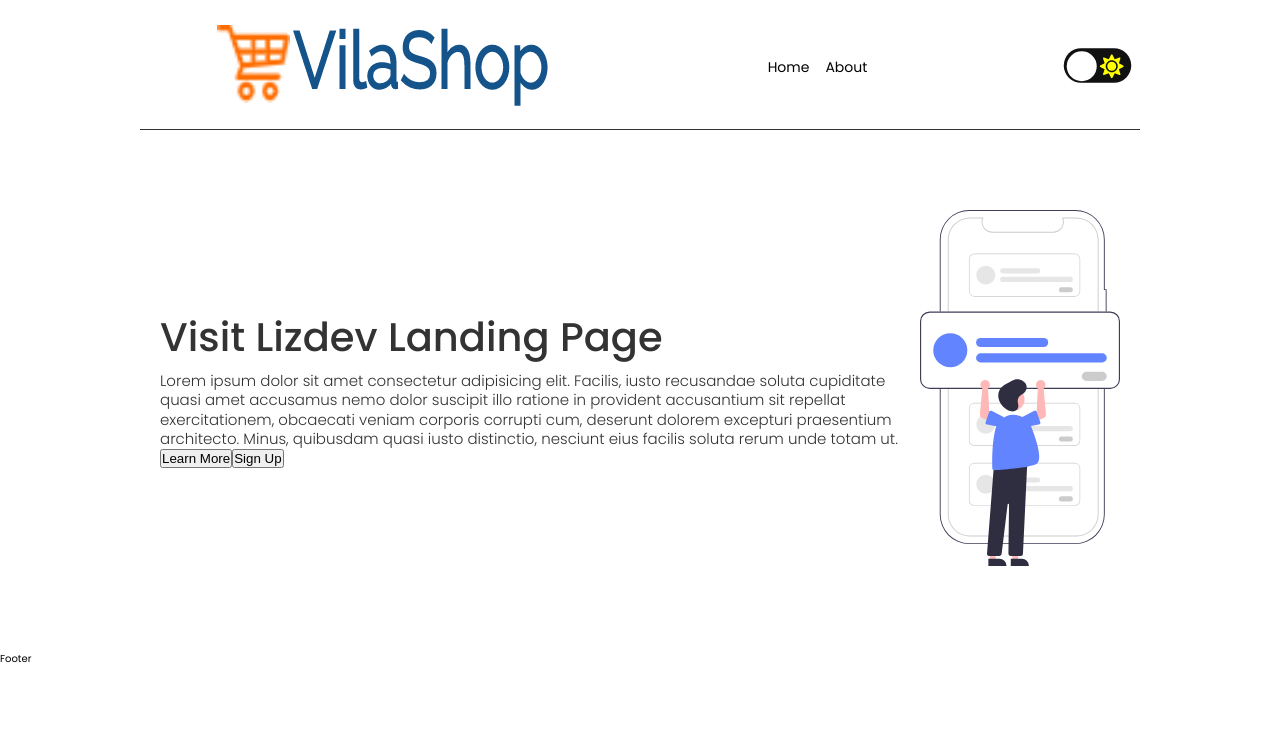
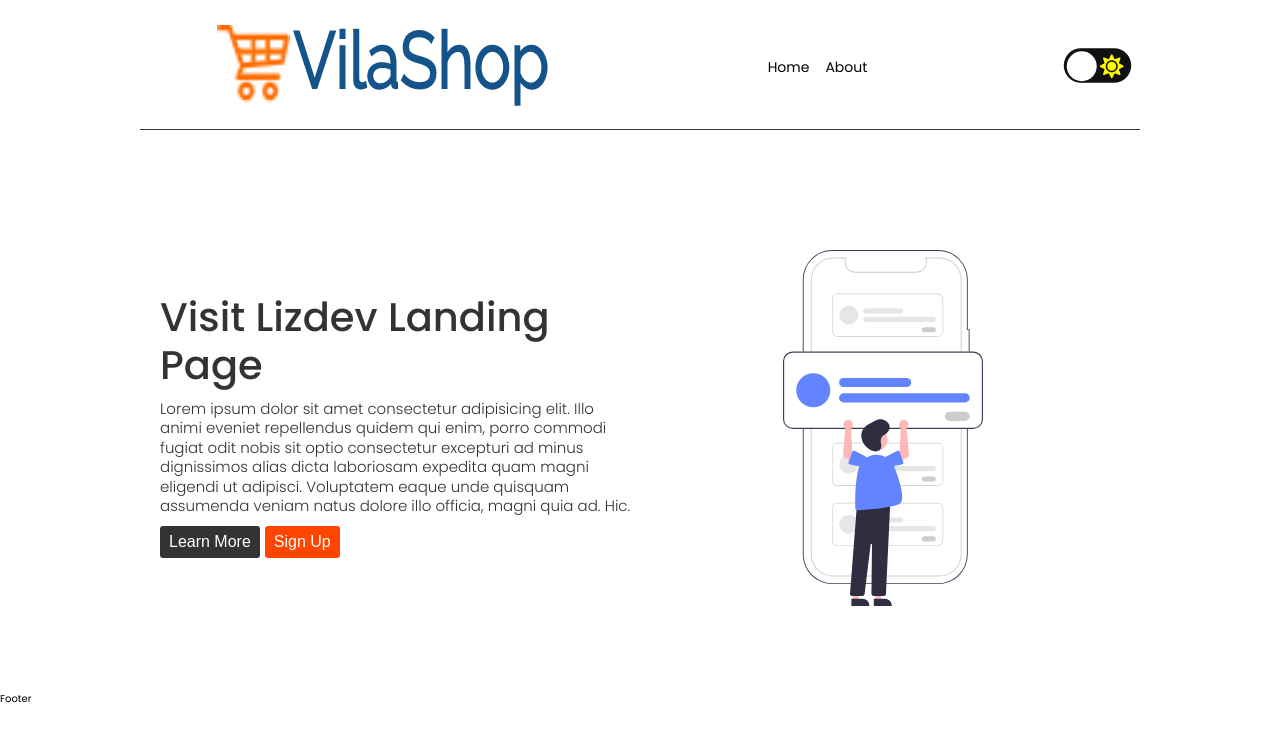
Before and after one commit to Lizdev-05/dark-store, a React (Create React App) app: page / in a window 1280 px wide. Shown: the top 742 px of the page. Built offline with nearby package versions, Linux system fonts and the light colour scheme.

Commit message:
Style the hero

```diff
--- a/src/component/hero/Hero.css
+++ b/src/component/hero/Hero.css
@@ -0,0 +1,19 @@
+section.hero {
+  background-color: var(--background);
+  padding-top: 12rem;
+}
+
+.hero-content {
+  display: flex;
+  justify-content: center;
+  flex-direction: column;
+}
+.hero-content > * {
+  margin-bottom: 1rem;
+  color: var(--foreground);
+}
+
+.btn-p {
+  background-color: var(--foreground);
+  color: var(--background);
+}
--- a/src/component/hero/Hero.js
+++ b/src/component/hero/Hero.js
@@ -1,26 +1,27 @@
 import React from "react";
 import phone from "../../assets/phone.svg";
+import "./Hero.css";
 
 const Hero = () => {
   return (
     <section className="hero">
-      <div className="container --flex-between">
+      <div className="container --grid-15">
         <div className="hero-content">
           <h1>Visit Lizdev Landing Page</h1>
           <p>
-            Lorem ipsum dolor sit amet consectetur adipisicing elit. Facilis,
-            iusto recusandae soluta cupiditate quasi amet accusamus nemo dolor
-            suscipit illo ratione in provident accusantium sit repellat
-            exercitationem, obcaecati veniam corporis corrupti cum, deserunt
-            dolorem excepturi praesentium architecto. Minus, quibusdam quasi
-            iusto distinctio, nesciunt eius facilis soluta rerum unde totam ut.
+            Lorem ipsum dolor sit amet consectetur adipisicing elit. Illo animi
+            eveniet repellendus quidem qui enim, porro commodi fugiat odit nobis
+            sit optio consectetur excepturi ad minus dignissimos alias dicta
+            laboriosam expedita quam magni eligendi ut adipisci. Voluptatem
+            eaque unde quisquam assumenda veniam natus dolore illo officia,
+            magni quia ad. Hic.
           </p>
-          <div className="btn">
-            <button>Learn More</button>
-            <button>Sign Up</button>
+          <div className="--flex-start">
+            <button className="--btn btn-p">Learn More</button>
+            <button className="--btn --btn-danger">Sign Up</button>
           </div>
         </div>
-        <div className="hero-image">
+        <div className="--text-center">
           <img src={phone} alt="phone image" width={200} />
         </div>
       </div>
```
